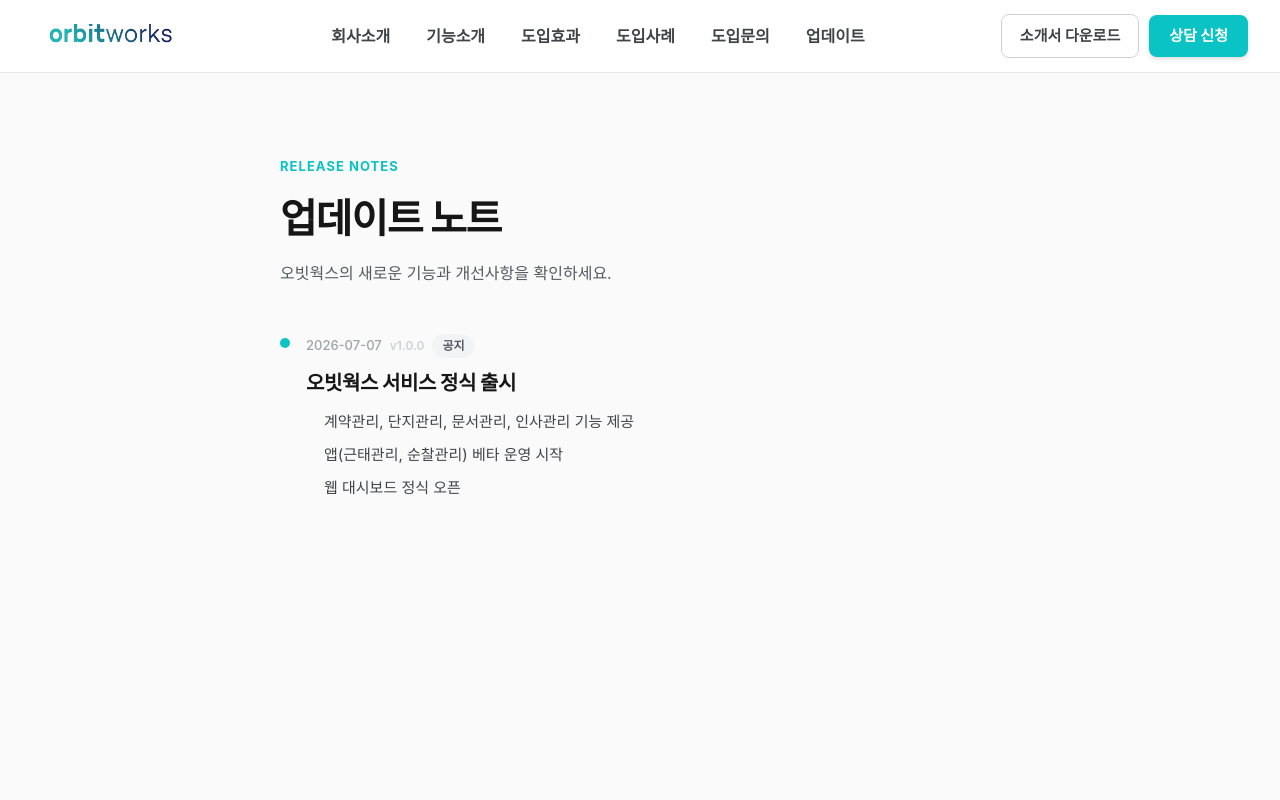
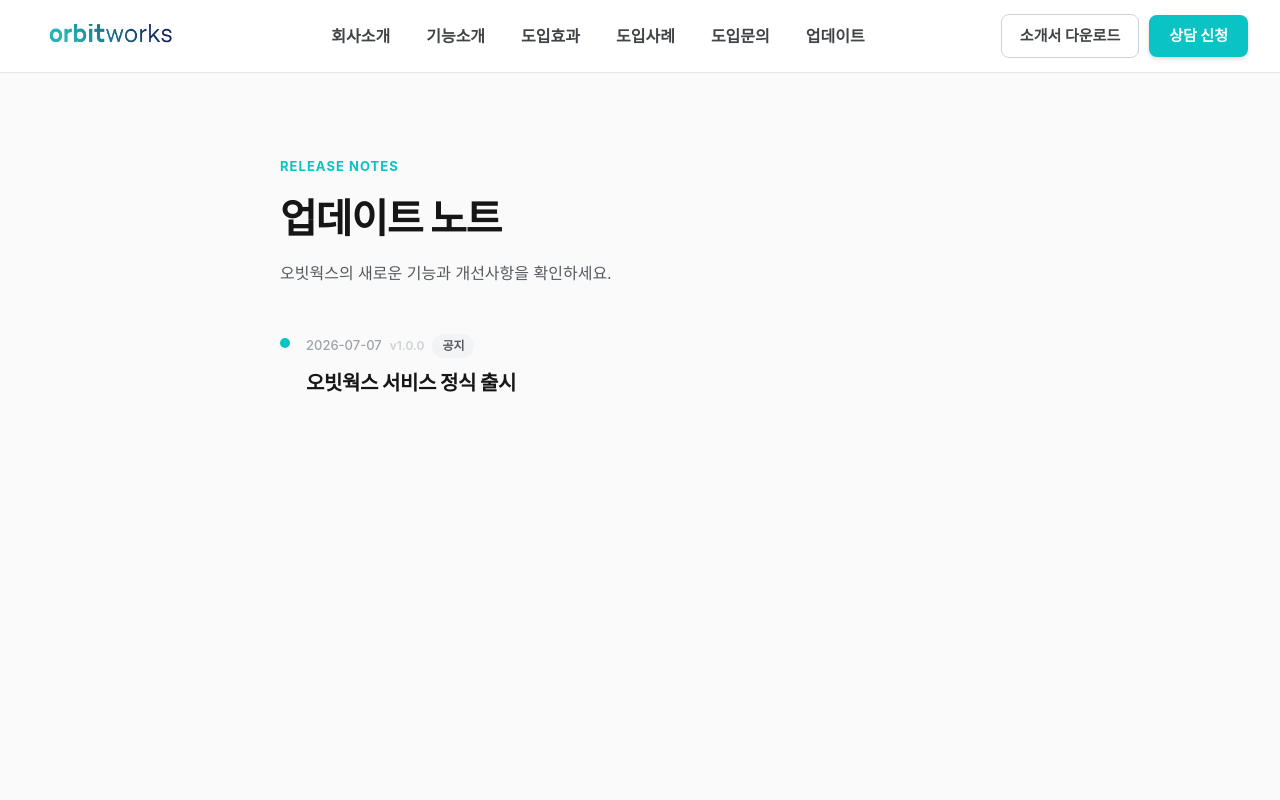
Before and after one commit to devorbitworks/website, a Next.js app: page /updates in a window 1280 px wide. Shown: the top 800 px of the page. Built offline with nearby package versions, Linux system fonts and the light colour scheme; a web font is replaced by a local one.

Commit message:
fix: 업데이트 노트 임의 내용 삭제

```diff
--- a/src/data/updates.ts
+++ b/src/data/updates.ts
@@ -20,9 +20,6 @@
     title: "오빗웍스 서비스 정식 출시",
     tag: "공지",
     items: [
-      "계약관리, 단지관리, 문서관리, 인사관리 기능 제공",
-      "앱(근태관리, 순찰관리) 베타 운영 시작",
-      "웹 대시보드 정식 오픈",
       // 링크 예시:
       // { type: "link", label: "서비스 소개서 보기", url: "https://..." },
       // 이미지 예시 (public/ 폴더에 파일 넣고):
```
